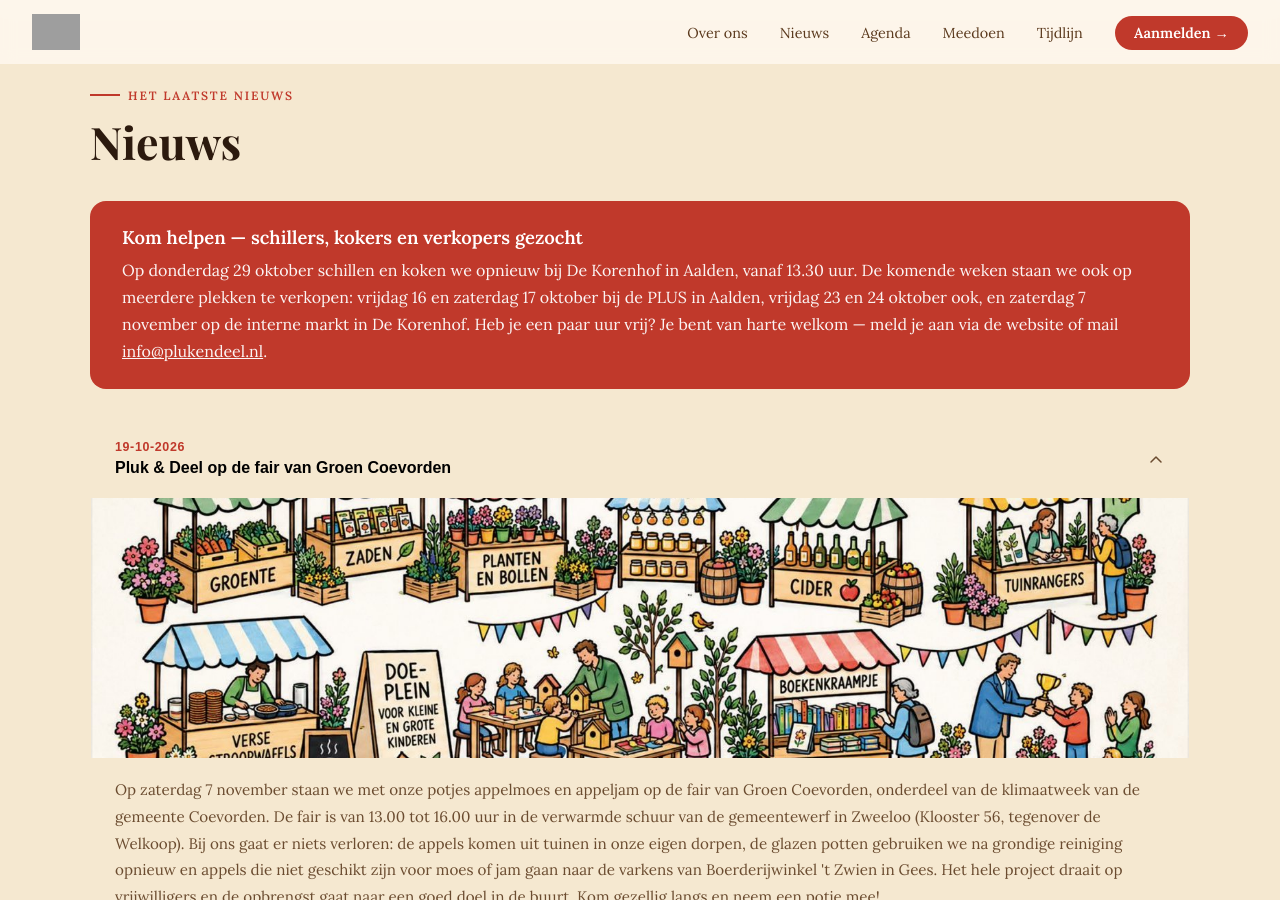
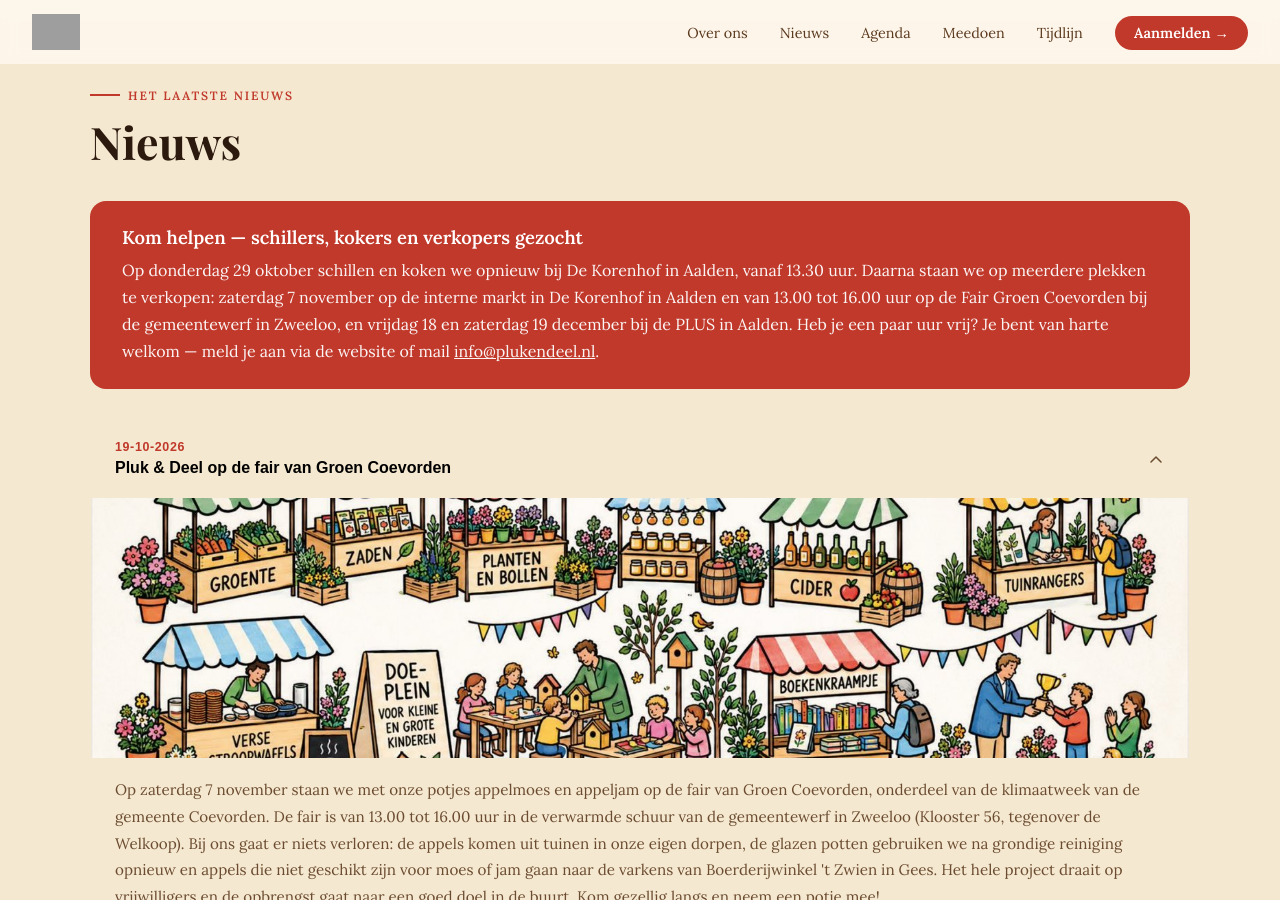
Before and after one commit to PlukenDeel/Pluk-en-Deel-2, a Jekyll site: the page built from index.html, in a window 1280 px wide and 900 px high, scrolled down 2048 px. Built offline with Jekyll 4.4.1, drawn with Linux system fonts in a browser that asks for light colours; some web fonts are replaced; grey boxes are pictures that could not be loaded.

Commit message:
Oproepbanner: actuele verkooplocaties (fair, Korenhof, PLUS in december)
Co-Authored-By: Claude Sonnet 5.5 <noreply@anthropic.com>
Claude-Session: https://claude.ai/code/session_01NxZqyCjYDnsCsRqWsUSsne

```diff
--- a/index.html
+++ b/index.html
@@ -87,7 +87,7 @@ layout: default
     <h2 class="section-title" id="nieuws-titel">Nieuws</h2>
     <div class="oproep-banner">
       <strong>Kom helpen — schillers, kokers en verkopers gezocht</strong>
-      <p>Op donderdag 29 oktober schillen en koken we opnieuw bij De Korenhof in Aalden, vanaf 13.30 uur. De komende weken staan we ook op meerdere plekken te verkopen: vrijdag 16 en zaterdag 17 oktober bij de PLUS in Aalden, vrijdag 23 en 24 oktober ook, en zaterdag 7 november op de interne markt in De Korenhof. Heb je een paar uur vrij? Je bent van harte welkom — meld je aan via de website of mail <a href="mailto:info@plukendeel.nl">info@plukendeel.nl</a>.</p>
+      <p>Op donderdag 29 oktober schillen en koken we opnieuw bij De Korenhof in Aalden, vanaf 13.30 uur. Daarna staan we op meerdere plekken te verkopen: zaterdag 7 november op de interne markt in De Korenhof in Aalden en van 13.00 tot 16.00 uur op de Fair Groen Coevorden bij de gemeentewerf in Zweeloo, en vrijdag 18 en zaterdag 19 december bij de PLUS in Aalden. Heb je een paar uur vrij? Je bent van harte welkom — meld je aan via de website of mail <a href="mailto:info@plukendeel.nl">info@plukendeel.nl</a>.</p>
     </div>
     <div class="nieuws-acc">
       {% for bericht in site.data.nieuws.items %}
```
